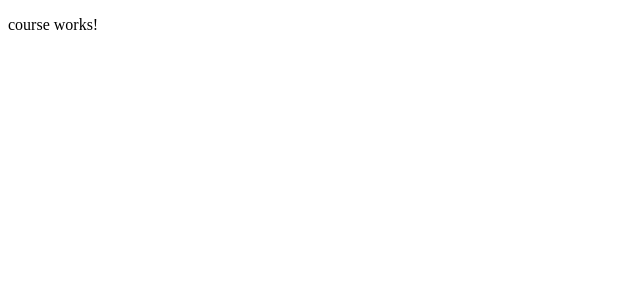
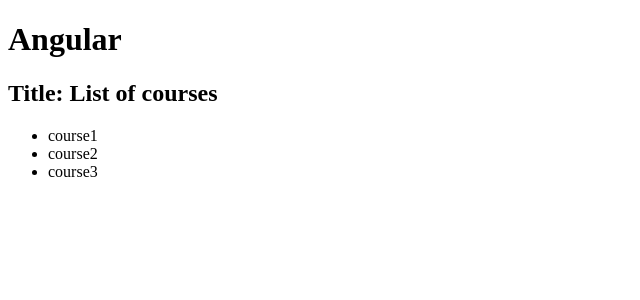
Before and after one commit to olivertfs/AngularCourseMoshHamedani, an Angular app: page / in a window 1280 px wide. Shown: the top 300 px of the page, without its empty margins (0-640 px from the left). Built offline with nearby package versions, Linux system fonts and the light colour scheme.

Commit message:
add course service to provide list of courses for course component

```diff
--- a/src/app/app.component.html
+++ b/src/app/app.component.html
@@ -1 +1,2 @@
+<h1>Angular</h1>
 <app-course></app-course>
--- a/src/app/app.module.ts
+++ b/src/app/app.module.ts
@@ -4,6 +4,7 @@
 
 import { AppComponent } from './app.component';
 import { CourseComponent } from './components/course/course.component';
+import { CourseService } from './services/course.service';
 
 
 @NgModule({
@@ -14,7 +15,9 @@
   imports: [
     BrowserModule
   ],
-  providers: [],
+  providers: [
+    CourseService
+  ],
   bootstrap: [AppComponent]
 })
 export class AppModule { }
--- a/src/app/components/course/course.component.html
+++ b/src/app/components/course/course.component.html
@@ -1,3 +1,5 @@
-<p>
-  course works!
-</p>
+<h2>{{'Title: ' + title}}</h2>
+
+<ul>
+  <li *ngFor="let course of courses">{{course}}</li>
+</ul>
--- a/src/app/components/course/course.component.ts
+++ b/src/app/components/course/course.component.ts
@@ -1,4 +1,5 @@
 import { Component, OnInit } from '@angular/core';
+import { CourseService } from '../../services/course.service';
 
 @Component({
   selector: 'app-course',
@@ -6,9 +7,12 @@
   styleUrls: ['./course.component.css']
 })
 export class CourseComponent implements OnInit {
+  title = 'List of courses';
+  courses;
 
-  constructor() { }
-
+  constructor(service: CourseService) {
+    this.courses = service.getCourses();
+  }
   ngOnInit() {
   }
 
--- /dev/null
+++ b/src/app/services/course.service.ts
@@ -0,0 +1,12 @@
+import { Injectable } from '@angular/core';
+
+@Injectable()
+export class CourseService {
+
+  constructor() { }
+
+  getCourses() {
+    return ['course1', 'course2', 'course3'];
+  }
+
+}
```
Also changed, not shown: 1 other file (tests, documents, lock files or other folders).
